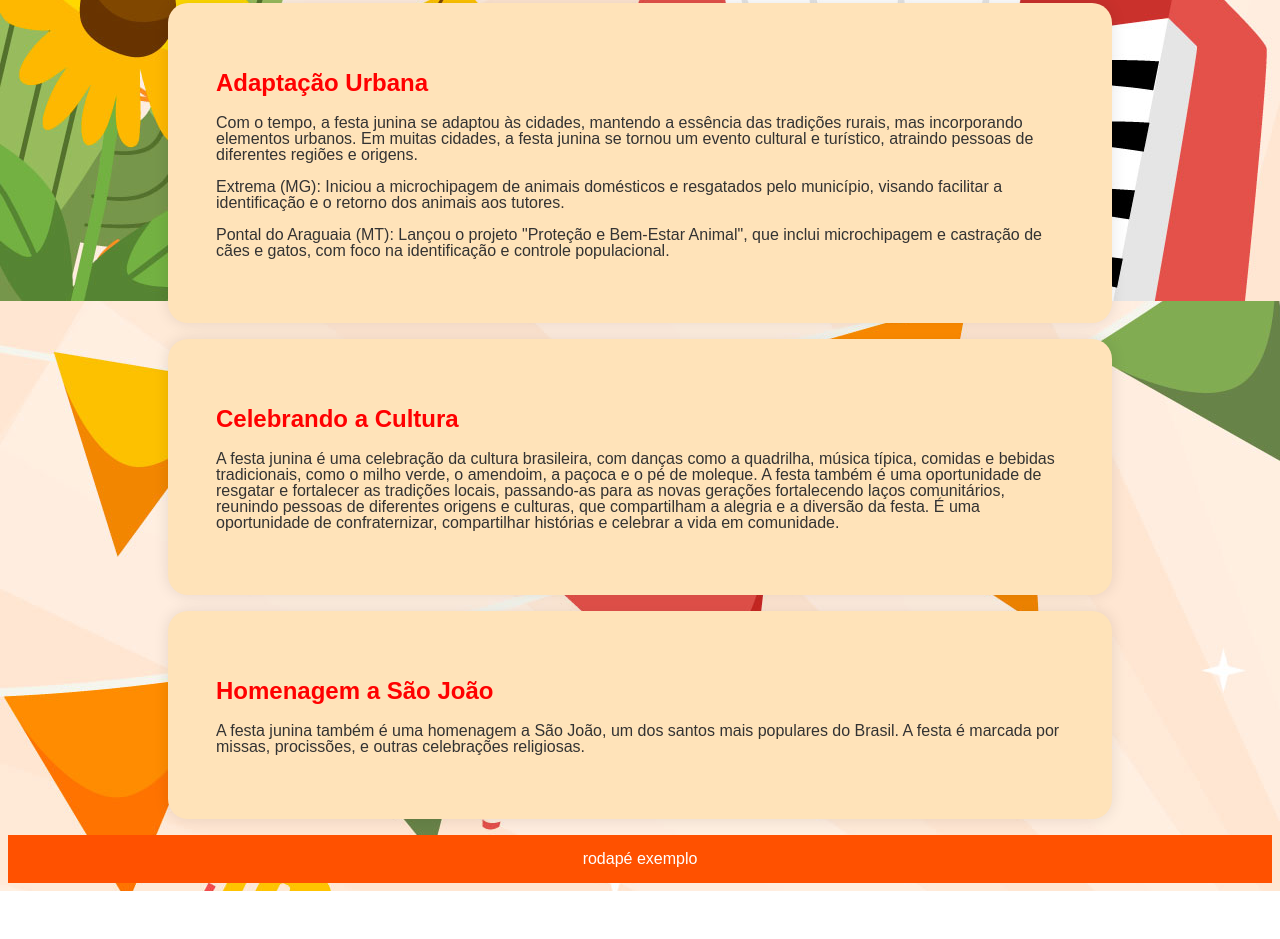
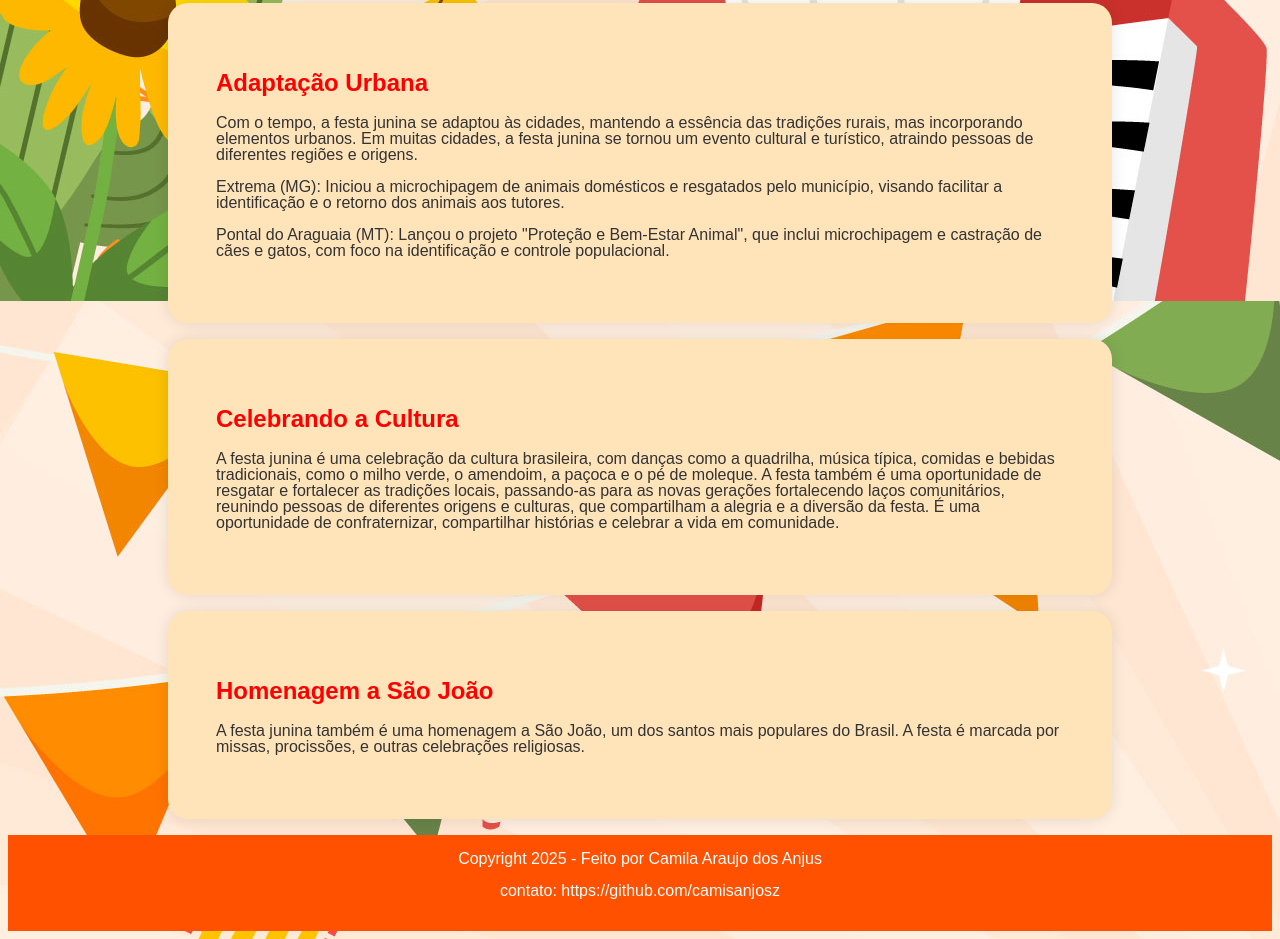
Before and after one commit to camisanjosz/projeto-camila.agrinho, a plain HTML site: page index.html in a window 1280 px wide. Shown: the part 1699-2638 px from the top of the page. Before the commit the page ends 2590 px from the top, so only its background shows below. Drawn offline with Linux system fonts and the light colour scheme.

Commit message:
arrumando o rodapé

```diff
--- a/index.html
+++ b/index.html
@@ -48,7 +48,8 @@
     </section>
 
     <footer>
-        rodapé exemplo
+        Copyright 2025 - Feito por Camila Araujo dos Anjus
+        <p>contato: https://github.com/camisanjosz</p>
     </footer>
 
 </body>
```
